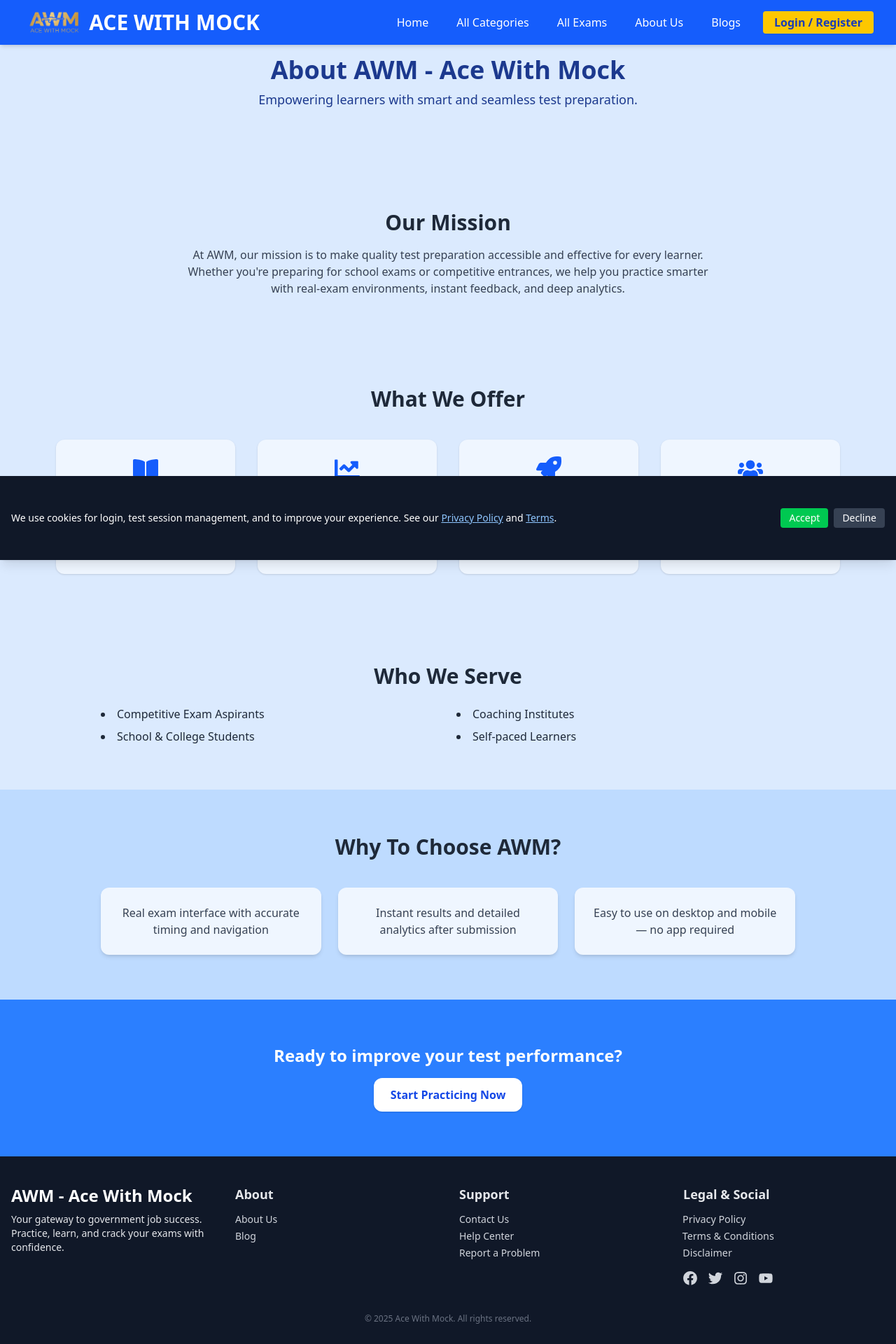
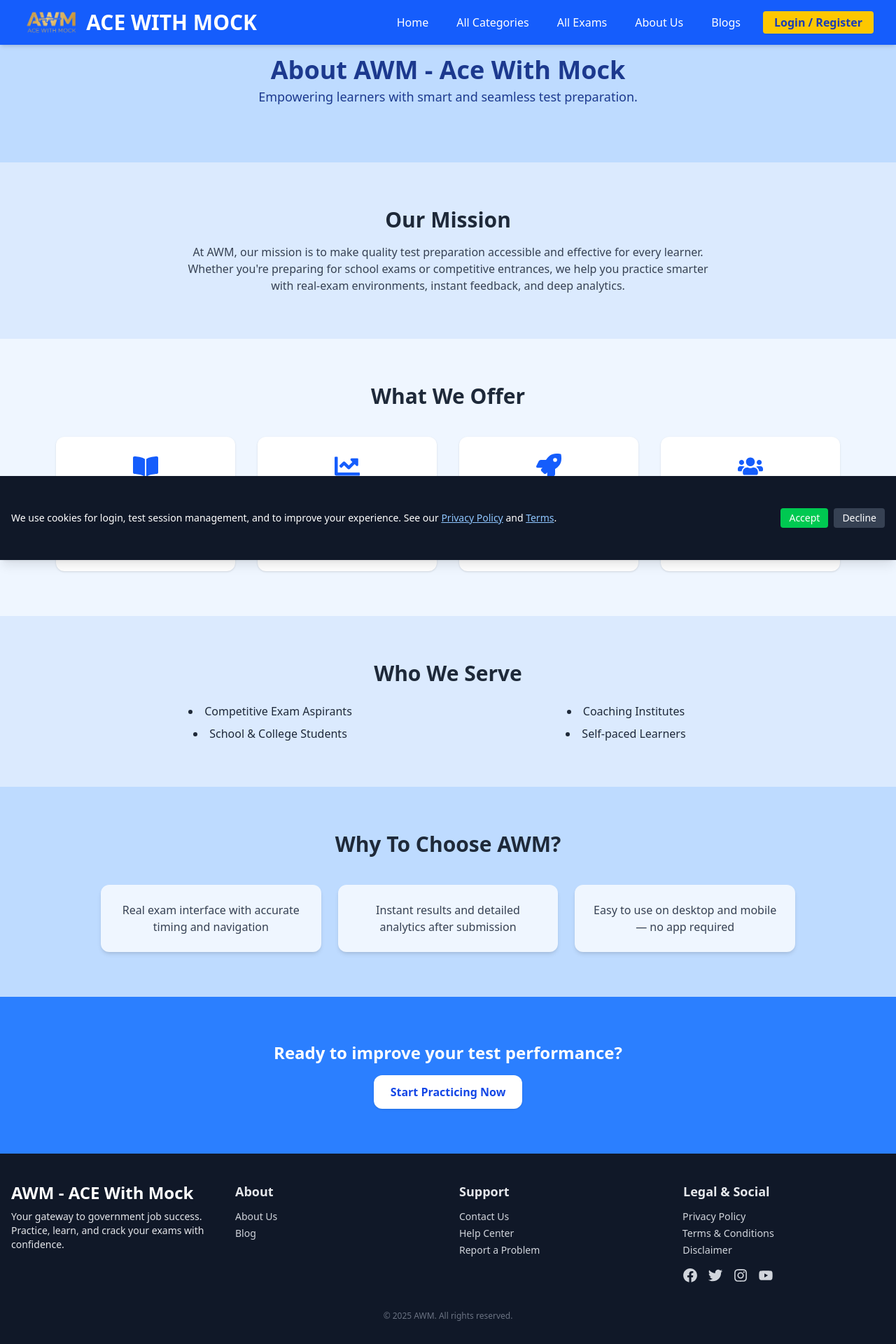
Before and after one commit to nareshsangem/Fortitests_User_Frontend, a React (Vite) app: page /Landing-about in a window 1280 px wide. Shown: the top 1920 px of the page at 70% size. Built offline with nearby package versions, Linux system fonts and the light colour scheme; no server answers.

Commit message:
test case update2

```diff
--- a/src/Components/HomeCarousel.jsx
+++ b/src/Components/HomeCarousel.jsx
@@ -3,7 +3,7 @@ import { ArrowRight } from 'lucide-react';
 import hero_img from "../assets/hero66.png"
 export default function HomeCarousel() {
   return (
-    <section className="bg-gradient-to-r from-blue-50 to-sky-100 py-10 md:py-20">
+    <section className="bg-gradient-to-r from-blue-100 to-sky-200 py-10 md:py-20">
       <div className="max-w-6xl mx-auto px-4 flex flex-col md:flex-row items-center justify-between gap-10">
 
         {/* Left: Text Content */}
--- a/src/Components/HomeFooter.jsx
+++ b/src/Components/HomeFooter.jsx
@@ -86,11 +86,11 @@ AWM is an independent educational platform offering practice tests for competiti
 
   return (
     <footer className="bg-gray-900 text-gray-200 py-10 px-4">
-      <div className="max-w-7xl mx-auto grid grid-cols-1 sm:grid-cols-2 md:grid-cols-4 gap-8">
+      <div className="max-w-7xl mx-auto grid grid-cols-2 justify-around md:grid-cols-4  gap-8">
 
         {/* Company Info */}
         <div>
-          <h2 className="text-2xl font-bold text-white">AWM - Ace With Mock</h2>
+          <h2 className="text-2xl font-bold text-white">AWM - ACE With Mock</h2>
           <p className="text-sm mt-2">
             Your gateway to government job success. Practice, learn, and crack your exams with confidence.
           </p>
--- a/src/Components/HomeNavbar.jsx
+++ b/src/Components/HomeNavbar.jsx
@@ -42,11 +42,11 @@ function HomeNavbar() {
   if (loading || !user) return null;
 
   return (
-    <nav className="bg-blue-700 font-sans text-white shadow-md px-4 py-3 sticky top-0 z-50 ">
+    <nav className="bg-blue-700 font-sans text-white shadow-md px-4 sticky top-0 z-50 ">
       <div className="max-w-7xl mx-auto flex flex-wrap items-center justify-between gap-2 sm:flex-nowrap">
 
         {/* Left: Logo */}
-        <Link to="/home" className="flex items-center gap-2 p-1 text-3xl text-white font-bold">
+        <Link to="/home" className="flex items-center gap-2 text-3xl text-white font-bold">
           <img src="/awmlogo.png" alt="Ace With Mock" className='w-auto h-10 hover:scale-102'/>
           <span className="hidden sm:inline hover:text-amber-300">ACE WITH MOCK</span>
         </Link>
--- a/src/Components/HomeTopCategories.jsx
+++ b/src/Components/HomeTopCategories.jsx
@@ -29,7 +29,7 @@ export default function TopCategories() {
   }
 
   return (
-    <section className="px-4 py-10 bg-gradient-to-l from-blue-50 to-sky-100">
+    <section className="px-4 py-10 bg-gradient-to-l from-blue-100 to-sky-200">
       <div className="max-w-7xl mx-auto">
         {/* Title */}
         <div className="flex justify-between items-center mb-8">
--- a/src/Components/LandingPageFooter.jsx
+++ b/src/Components/LandingPageFooter.jsx
@@ -90,7 +90,7 @@ AWMs is an independent educational platform offering practice tests for competit
 
         {/* Company Info */}
         <div>
-          <h2 className="text-2xl font-bold text-white">AWM - Ace With Mock</h2>
+          <h2 className="text-2xl font-bold text-white">AWM - ACE With Mock</h2>
           <p className="text-sm mt-2">
             Your gateway to government job success. Practice, learn, and crack your exams with confidence.
           </p>
@@ -137,7 +137,7 @@ AWMs is an independent educational platform offering practice tests for competit
 
       {/* Footer Bottom */}
       <div className="mt-10 text-center text-xs text-gray-500">
-        &copy; {new Date().getFullYear()} Ace With Mock. All rights reserved.
+        &copy; {new Date().getFullYear()} AWM. All rights reserved.
       </div>
 
       {/* Legal Modal */}
--- a/src/Components/Navbar.jsx
+++ b/src/Components/Navbar.jsx
@@ -17,7 +17,7 @@ function LandingNavbar() {
     <nav className="bg-blue-600 shadow-md fixed top-0 w-full z-50 text-white">
       <div className="max-w-7xl mx-auto px-4 sm:px-6 lg:px-8 flex justify-between items-center h-16">
         {/* Logo + Title */}
-        <Link to="/" className="flex items-center gap-2 p-1 text-3xl text-white font-bold">
+        <Link to="/" className="flex items-center gap-2 text-3xl text-white font-bold">
           <img src="/awmlogo.png" alt="Ace With Mock" className='w-auto h-10 hover:scale-102'/>
           <span className="hidden sm:inline hover:text-amber-300">ACE WITH MOCK</span>
         </Link>
--- a/src/Pages/AboutPage.jsx
+++ b/src/Pages/AboutPage.jsx
@@ -17,7 +17,7 @@ function AboutUsPage() {
             transition={{ duration: 0.6 }}
             className="text-4xl font-bold mb-2"
           >
-            About AWM - Ace With Mock
+            About AWM - ACE With Mock
           </motion.h1>
           <motion.p
             initial={{ opacity: 0, y: 20 }}
@@ -30,7 +30,7 @@ function AboutUsPage() {
         </div>
 
         {/* Our Mission */}
-        <div className="max-w-5xl mx-auto px-4 py-16">
+        <div className=" bg-blue-50 max-w-5xl mx-auto px-4 py-16">
           <motion.div
             initial={{ opacity: 0 }}
             whileInView={{ opacity: 1 }}
@@ -103,11 +103,11 @@ function AboutUsPage() {
             initial={{ opacity: 0 }}
             whileInView={{ opacity: 1 }}
             transition={{ duration: 0.6 }}
-            className="text-3xl font-bold mb-6 text-center"
+            className=" bg-blue-100 text-3xl font-bold mb-6 text-center"
           >
             Who We Serve
           </motion.h2>
-          <div className="grid grid-cols-1 md:grid-cols-2 gap-6">
+          <div className="grid grid-cols-1 justify-center text-center md:grid-cols-2 gap-6">
             <ul className="list-disc list-inside space-y-2">
               <li>Competitive Exam Aspirants</li>
               <li>School & College Students</li>
@@ -141,7 +141,7 @@ function AboutUsPage() {
                   initial={{ opacity: 0, y: 20 }}
                   whileInView={{ opacity: 1, y: 0 }}
                   transition={{ delay: i * 0.2 }}
-                  className="bg-blue-50 p-6 rounded-xl shadow-md hover:shadow-xl transition"
+                  className="bg-blue-100 p-6 rounded-xl shadow-md hover:shadow-xl transition"
                 >
                   <p className="text-gray-700 text-center">{text}</p>
                 </motion.div>
--- a/src/Pages/LandingAboutUsPage.jsx
+++ b/src/Pages/LandingAboutUsPage.jsx
@@ -10,12 +10,12 @@ function LandingAboutUsPage() {
 
       <div className="bg-blue-100 text-gray-800">
         {/* Hero Section */}
-        <div className="bg-blue-100 text-blue-900 py-20 text-center">
+        <div className="bg-blue-200 text-blue-900 py-20 text-center">
           <motion.h1
             initial={{ opacity: 0, y: -20 }}
             animate={{ opacity: 1, y: 0 }}
             transition={{ duration: 0.6 }}
-            className="text-4xl font-bold mb-2"
+            className="text-4xl font-bold mb-1"
           >
             About AWM - Ace With Mock
           </motion.h1>
@@ -30,7 +30,7 @@ function LandingAboutUsPage() {
         </div>
 
         {/* Our Mission */}
-        <div className="max-w-5xl mx-auto px-4 py-16">
+        <div className="bg-blue-100 max-w-5xl mx-auto px-4 py-16">
           <motion.div
             initial={{ opacity: 0 }}
             whileInView={{ opacity: 1 }}
@@ -46,7 +46,7 @@ function LandingAboutUsPage() {
         </div>
 
         {/* What We Offer */}
-        <div className="bg-blue-100 py-16">
+        <div className="bg-blue-50 py-16">
           <div className="max-w-6xl mx-auto px-4">
             <motion.h2
               initial={{ opacity: 0 }}
@@ -84,7 +84,7 @@ function LandingAboutUsPage() {
                   initial={{ opacity: 0, y: 20 }}
                   whileInView={{ opacity: 1, y: 0 }}
                   transition={{ delay: i * 0.1 }}
-                  className="bg-blue-50 rounded-xl p-6 text-center shadow hover:shadow-lg transition"
+                  className="bg-white rounded-xl p-6 text-center shadow hover:shadow-lg transition"
                 >
                   <div className="flex justify-center items-center mb-4">
                     {item.icon}
@@ -98,7 +98,7 @@ function LandingAboutUsPage() {
         </div>
 
         {/* Who We Serve */}
-        <div className=" max-w-5xl mx-auto px-4 py-16">
+        <div className="bg-blue-100 max-w-5xl mx-auto px-4 py-16">
           <motion.h2
             initial={{ opacity: 0 }}
             whileInView={{ opacity: 1 }}
@@ -107,7 +107,7 @@ function LandingAboutUsPage() {
           >
             Who We Serve
           </motion.h2>
-          <div className="grid grid-cols-1 md:grid-cols-2 gap-6">
+          <div className="grid grid-cols-1 justify-center text-center md:grid-cols-2 gap-6">
             <ul className="list-disc list-inside space-y-2">
               <li>Competitive Exam Aspirants</li>
               <li>School & College Students</li>
```
